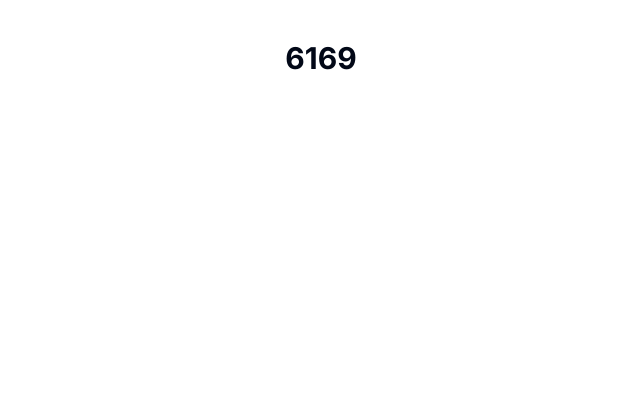
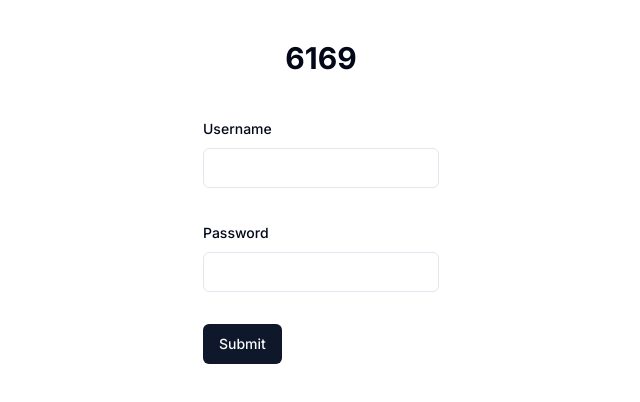
Before and after one commit to hehoku/6169, a Next.js app: page / in a window 1280 px wide. Shown: the top 402 px of the page, without its empty margins (319-959 px from the left). Built offline with nearby package versions, Linux system fonts and the light colour scheme.

Commit message:
feat: register page

```diff
--- a/package.json
+++ b/package.json
@@ -9,6 +9,8 @@
     "lint": "next lint"
   },
   "dependencies": {
+    "@hookform/resolvers": "^3.1.1",
+    "@radix-ui/react-label": "^2.0.2",
     "@radix-ui/react-slot": "^1.0.2",
     "@types/node": "20.4.5",
     "@types/react": "18.2.18",
@@ -23,9 +25,11 @@
     "postcss": "8.4.27",
     "react": "18.2.0",
     "react-dom": "18.2.0",
+    "react-hook-form": "^7.45.2",
     "tailwind-merge": "^1.14.0",
     "tailwindcss": "3.3.3",
     "tailwindcss-animate": "^1.0.6",
-    "typescript": "5.1.6"
+    "typescript": "5.1.6",
+    "zod": "^3.21.4"
   }
 }
--- a/src/app/middleware.ts
+++ /dev/null
@@ -1,29 +0,0 @@
-import { createMiddlewareClient } from "@supabase/auth-helpers-nextjs";
-import { NextResponse } from "next/server";
-
-import type { NextRequest } from "next/server";
-
-export async function middleware(req: NextRequest) {
-  const res = NextResponse.next();
-  const supabase = createMiddlewareClient({ req, res });
-
-  const {
-    data: { user },
-  } = await supabase.auth.getUser();
-
-  // if user is signed in and the current path is / redirect the user to /account
-  if (user && req.nextUrl.pathname === "/") {
-    return NextResponse.redirect(new URL("/account", req.url));
-  }
-
-  // if user is not signed in and the current path is not / redirect the user to /
-  if (!user && req.nextUrl.pathname !== "/") {
-    return NextResponse.redirect(new URL("/", req.url));
-  }
-
-  return res;
-}
-
-export const config = {
-  matcher: ["/", "/account"],
-};
--- a/src/app/page.tsx
+++ b/src/app/page.tsx
@@ -1,7 +1,10 @@
+import { RegisterForm } from "./registerForm";
+
 export default function Home() {
   return (
     <div className="flex flex-col items-center justify-center gap-10">
       <h1 className="text-3xl font-bold mt-10">6169</h1>
+      <RegisterForm />
     </div>
   );
 }
--- /dev/null
+++ b/src/app/registerForm.tsx
@@ -0,0 +1,80 @@
+"use client";
+
+import Link from "next/link";
+import { zodResolver } from "@hookform/resolvers/zod";
+import * as z from "zod";
+import { useForm } from "react-hook-form";
+
+import { Button } from "@/components/ui/button";
+import {
+  Form,
+  FormControl,
+  FormDescription,
+  FormField,
+  FormItem,
+  FormLabel,
+  FormMessage,
+} from "@/components/ui/form";
+import { Input } from "@/components/ui/input";
+
+const formSchema = z.object({
+  username: z.string().min(2, {
+    message: "Username must be at least 2 characters.",
+  }),
+  password: z.string().min(8, {
+    message: "Password must be at least 8 characters.",
+  }),
+});
+
+export function RegisterForm() {
+  // 1. Define your form.
+  const form = useForm<z.infer<typeof formSchema>>({
+    resolver: zodResolver(formSchema),
+    defaultValues: {
+      username: "",
+      password: "",
+    },
+  });
+
+  // 2. Define a submit handler.
+  function onSubmit(values: z.infer<typeof formSchema>) {
+    // Do something with the form values.
+    // ✅ This will be type-safe and validated.
+    console.log(values);
+  }
+
+  return (
+    <Form {...form}>
+      <form onSubmit={form.handleSubmit(onSubmit)} className="space-y-8">
+        <FormField
+          control={form.control}
+          name="username"
+          render={({ field }) => (
+            <FormItem>
+              <FormLabel>Username</FormLabel>
+              <FormControl>
+                <Input {...field} />
+              </FormControl>
+              <FormMessage />
+            </FormItem>
+          )}
+        />
+
+        <FormField
+          control={form.control}
+          name="password"
+          render={({ field }) => (
+            <FormItem>
+              <FormLabel>Password</FormLabel>
+              <FormControl>
+                <Input type="password" {...field} />
+              </FormControl>
+              <FormMessage />
+            </FormItem>
+          )}
+        />
+        <Button type="submit">Submit</Button>
+      </form>
+    </Form>
+  );
+}
--- /dev/null
+++ b/src/components/ui/form.tsx
@@ -0,0 +1,176 @@
+import * as React from "react"
+import * as LabelPrimitive from "@radix-ui/react-label"
+import { Slot } from "@radix-ui/react-slot"
+import {
+  Controller,
+  ControllerProps,
+  FieldPath,
+  FieldValues,
+  FormProvider,
+  useFormContext,
+} from "react-hook-form"
+
+import { cn } from "@/lib/utils"
+import { Label } from "@/components/ui/label"
+
+const Form = FormProvider
+
+type FormFieldContextValue<
+  TFieldValues extends FieldValues = FieldValues,
+  TName extends FieldPath<TFieldValues> = FieldPath<TFieldValues>
+> = {
+  name: TName
+}
+
+const FormFieldContext = React.createContext<FormFieldContextValue>(
+  {} as FormFieldContextValue
+)
+
+const FormField = <
+  TFieldValues extends FieldValues = FieldValues,
+  TName extends FieldPath<TFieldValues> = FieldPath<TFieldValues>
+>({
+  ...props
+}: ControllerProps<TFieldValues, TName>) => {
+  return (
+    <FormFieldContext.Provider value={{ name: props.name }}>
+      <Controller {...props} />
+    </FormFieldContext.Provider>
+  )
+}
+
+const useFormField = () => {
+  const fieldContext = React.useContext(FormFieldContext)
+  const itemContext = React.useContext(FormItemContext)
+  const { getFieldState, formState } = useFormContext()
+
+  const fieldState = getFieldState(fieldContext.name, formState)
+
+  if (!fieldContext) {
+    throw new Error("useFormField should be used within <FormField>")
+  }
+
+  const { id } = itemContext
+
+  return {
+    id,
+    name: fieldContext.name,
+    formItemId: `${id}-form-item`,
+    formDescriptionId: `${id}-form-item-description`,
+    formMessageId: `${id}-form-item-message`,
+    ...fieldState,
+  }
+}
+
+type FormItemContextValue = {
+  id: string
+}
+
+const FormItemContext = React.createContext<FormItemContextValue>(
+  {} as FormItemContextValue
+)
+
+const FormItem = React.forwardRef<
+  HTMLDivElement,
+  React.HTMLAttributes<HTMLDivElement>
+>(({ className, ...props }, ref) => {
+  const id = React.useId()
+
+  return (
+    <FormItemContext.Provider value={{ id }}>
+      <div ref={ref} className={cn("space-y-2", className)} {...props} />
+    </FormItemContext.Provider>
+  )
+})
+FormItem.displayName = "FormItem"
+
+const FormLabel = React.forwardRef<
+  React.ElementRef<typeof LabelPrimitive.Root>,
+  React.ComponentPropsWithoutRef<typeof LabelPrimitive.Root>
+>(({ className, ...props }, ref) => {
+  const { error, formItemId } = useFormField()
+
+  return (
+    <Label
+      ref={ref}
+      className={cn(error && "text-destructive", className)}
+      htmlFor={formItemId}
+      {...props}
+    />
+  )
+})
+FormLabel.displayName = "FormLabel"
+
+const FormControl = React.forwardRef<
+  React.ElementRef<typeof Slot>,
+  React.ComponentPropsWithoutRef<typeof Slot>
+>(({ ...props }, ref) => {
+  const { error, formItemId, formDescriptionId, formMessageId } = useFormField()
+
+  return (
+    <Slot
+      ref={ref}
+      id={formItemId}
+      aria-describedby={
+        !error
+          ? `${formDescriptionId}`
+          : `${formDescriptionId} ${formMessageId}`
+      }
+      aria-invalid={!!error}
+      {...props}
+    />
+  )
+})
+FormControl.displayName = "FormControl"
+
+const FormDescription = React.forwardRef<
+  HTMLParagraphElement,
+  React.HTMLAttributes<HTMLParagraphElement>
+>(({ className, ...props }, ref) => {
+  const { formDescriptionId } = useFormField()
+
+  return (
+    <p
+      ref={ref}
+      id={formDescriptionId}
+      className={cn("text-sm text-muted-foreground", className)}
+      {...props}
+    />
+  )
+})
+FormDescription.displayName = "FormDescription"
+
+const FormMessage = React.forwardRef<
+  HTMLParagraphElement,
+  React.HTMLAttributes<HTMLParagraphElement>
+>(({ className, children, ...props }, ref) => {
+  const { error, formMessageId } = useFormField()
+  const body = error ? String(error?.message) : children
+
+  if (!body) {
+    return null
+  }
+
+  return (
+    <p
+      ref={ref}
+      id={formMessageId}
+      className={cn("text-sm font-medium text-destructive", className)}
+      {...props}
+    >
+      {body}
+    </p>
+  )
+})
+FormMessage.displayName = "FormMessage"
+
+export {
+  useFormField,
+  Form,
+  FormItem,
+  FormLabel,
+  FormControl,
+  FormDescription,
+  FormMessage,
+  FormField,
+}
--- /dev/null
+++ b/src/components/ui/input.tsx
@@ -0,0 +1,25 @@
+import * as React from "react"
+
+import { cn } from "@/lib/utils"
+
+export interface InputProps
+  extends React.InputHTMLAttributes<HTMLInputElement> {}
+
+const Input = React.forwardRef<HTMLInputElement, InputProps>(
+  ({ className, type, ...props }, ref) => {
+    return (
+      <input
+        type={type}
+        className={cn(
+          "flex h-10 w-full rounded-md border border-input bg-background px-3 py-2 text-sm ring-offset-background file:border-0 file:bg-transparent file:text-sm file:font-medium placeholder:text-muted-foreground focus-visible:outline-none focus-visible:ring-2 focus-visible:ring-ring focus-visible:ring-offset-2 disabled:cursor-not-allowed disabled:opacity-50",
+          className
+        )}
+        ref={ref}
+        {...props}
+      />
+    )
+  }
+)
+Input.displayName = "Input"
+
+export { Input }
--- /dev/null
+++ b/src/components/ui/label.tsx
@@ -0,0 +1,26 @@
+"use client"
+
+import * as React from "react"
+import * as LabelPrimitive from "@radix-ui/react-label"
+import { cva, type VariantProps } from "class-variance-authority"
+
+import { cn } from "@/lib/utils"
+
+const labelVariants = cva(
+  "text-sm font-medium leading-none peer-disabled:cursor-not-allowed peer-disabled:opacity-70"
+)
+
+const Label = React.forwardRef<
+  React.ElementRef<typeof LabelPrimitive.Root>,
+  React.ComponentPropsWithoutRef<typeof LabelPrimitive.Root> &
+    VariantProps<typeof labelVariants>
+>(({ className, ...props }, ref) => (
+  <LabelPrimitive.Root
+    ref={ref}
+    className={cn(labelVariants(), className)}
+    {...props}
+  />
+))
+Label.displayName = LabelPrimitive.Root.displayName
+
+export { Label }
```
Also changed, not shown: 1 other file (tests, documents, lock files or other folders).
